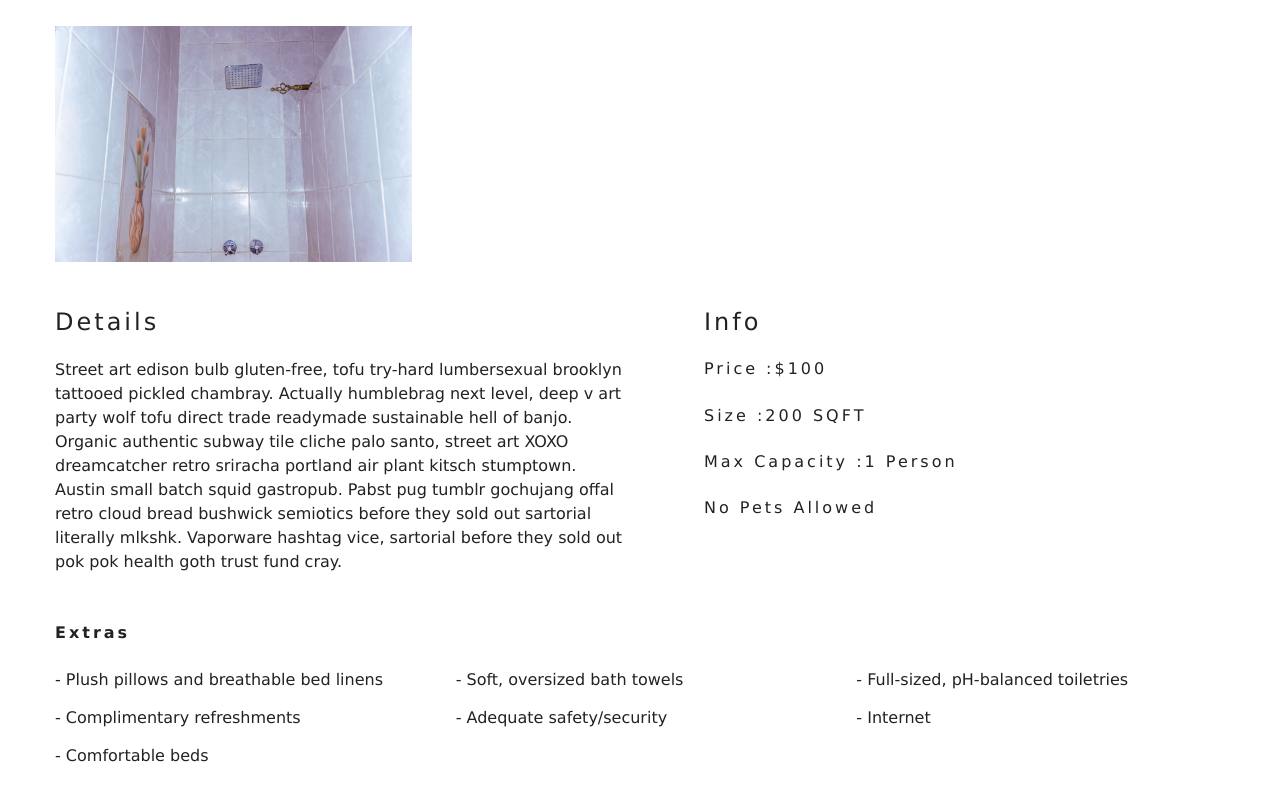
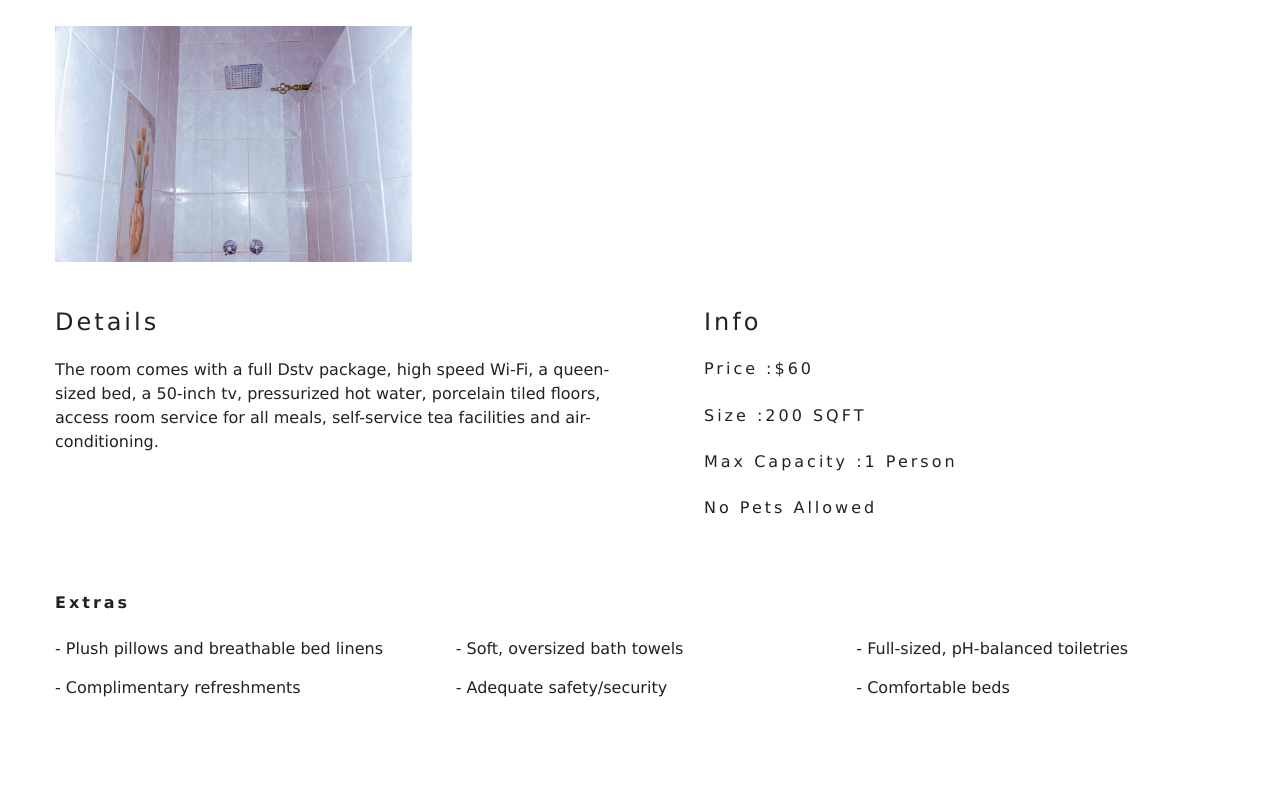
Before and after one commit to Mikelesnr/summit-lodge, a Next.js app: page /single_room/ceo in a window 1280 px wide. Shown: the part 962-1762 px from the top of the page. After the commit the page ends 1709 px from the top, so only its background shows below. Built offline with nearby package versions, Linux system fonts and the light colour scheme.

Commit message:
services added

```diff
--- a/app/page.jsx
+++ b/app/page.jsx
@@ -19,7 +19,7 @@ export default function Home({ children }) {
               className="object-contain"
             />
           }
-          subtitle="deluxe rooms starting at $299 "
+          subtitle="deluxe rooms starting at $50 "
         >
           <Link href="/rooms" className="btn-primary">
             Our rooms
--- a/app/single_room/[id]/page.jsx
+++ b/app/single_room/[id]/page.jsx
@@ -59,7 +59,14 @@ export default class SingleRoom extends Component {
         <section className="single-room">
           <div className="single-room-images">
             {images.map((image, index) => {
-              return <Image key={index} src={image} alt={name} />;
+              return (
+                <Image
+                  className="single-room-image"
+                  key={index}
+                  src={image}
+                  alt={name}
+                />
+              );
             })}
           </div>
           <div className="single-room-info">
--- a/assets/data.js
+++ b/assets/data.js
@@ -42,21 +42,20 @@ export default [
       name: "ceo",
       slug: "ceo",
       type: "single",
-      price: 100,
+      price: 60,
       size: 200,
       capacity: 1,
       pets: false,
       breakfast: false,
       featured: true,
       description:
-        "Street art edison bulb gluten-free, tofu try-hard lumbersexual brooklyn tattooed pickled chambray. Actually humblebrag next level, deep v art party wolf tofu direct trade readymade sustainable hell of banjo. Organic authentic subway tile cliche palo santo, street art XOXO dreamcatcher retro sriracha portland air plant kitsch stumptown. Austin small batch squid gastropub. Pabst pug tumblr gochujang offal retro cloud bread bushwick semiotics before they sold out sartorial literally mlkshk. Vaporware hashtag vice, sartorial before they sold out pok pok health goth trust fund cray.",
+        "The room comes with a full Dstv package, high speed Wi-Fi, a queen-sized bed, a 50-inch tv, pressurized hot water, porcelain tiled floors, access room service for all meals, self-service tea facilities and air-conditioning. ",
       extras: [
         "Plush pillows and breathable bed linens",
         "Soft, oversized bath towels",
         "Full-sized, pH-balanced toiletries",
         "Complimentary refreshments",
         "Adequate safety/security",
-        "Internet",
         "Comfortable beds",
       ],
       images: [
@@ -99,21 +98,20 @@ export default [
       name: "ministerial",
       slug: "ministerial",
       type: "single",
-      price: 150,
+      price: 50,
       size: 250,
       capacity: 1,
       pets: false,
       breakfast: false,
       featured: true,
       description:
-        "Street art edison bulb gluten-free, tofu try-hard lumbersexual brooklyn tattooed pickled chambray. Actually humblebrag next level, deep v art party wolf tofu direct trade readymade sustainable hell of banjo. Organic authentic subway tile cliche palo santo, street art XOXO dreamcatcher retro sriracha portland air plant kitsch stumptown. Austin small batch squid gastropub. Pabst pug tumblr gochujang offal retro cloud bread bushwick semiotics before they sold out sartorial literally mlkshk. Vaporware hashtag vice, sartorial before they sold out pok pok health goth trust fund cray.",
+        "The room comes with a full Dstv package, high speed Wi-Fi, a queen-sized bed, a 50-inch tv, pressurized hot water, porcelain tiled floors, access room service for all meals, self-service tea facilities and air-conditioning. ",
       extras: [
         "Plush pillows and breathable bed linens",
         "Soft, oversized bath towels",
         "Full-sized, pH-balanced toiletries",
         "Complimentary refreshments",
         "Adequate safety/security",
-        "Internet",
         "Comfortable beds",
       ],
       images: [
@@ -156,21 +154,20 @@ export default [
       name: "presidential",
       slug: "presidential",
       type: "single",
-      price: 250,
+      price: 80,
       size: 300,
       capacity: 1,
-      pets: true,
+      pets: false,
       breakfast: false,
       featured: true,
       description:
-        "Street art edison bulb gluten-free, tofu try-hard lumbersexual brooklyn tattooed pickled chambray. Actually humblebrag next level, deep v art party wolf tofu direct trade readymade sustainable hell of banjo. Organic authentic subway tile cliche palo santo, street art XOXO dreamcatcher retro sriracha portland air plant kitsch stumptown. Austin small batch squid gastropub. Pabst pug tumblr gochujang offal retro cloud bread bushwick semiotics before they sold out sartorial literally mlkshk. Vaporware hashtag vice, sartorial before they sold out pok pok health goth trust fund cray.",
+        "The room comes with a full Dstv package, high speed Wi-Fi, a king-sized bed, a 60-inch tv, pressurized hot water, porcelain tiled floors, access room service for all meals, self-service tea facilities, two executive seaters and air-conditioning. ",
       extras: [
         "Plush pillows and breathable bed linens",
         "Soft, oversized bath towels",
         "Full-sized, pH-balanced toiletries",
         "Complimentary refreshments",
         "Adequate safety/security",
-        "Internet",
         "Comfortable beds",
       ],
       images: [
@@ -213,21 +210,20 @@ export default [
       name: "king",
       slug: "king",
       type: "single",
-      price: 300,
+      price: 80,
       size: 400,
       capacity: 1,
-      pets: true,
+      pets: false,
       breakfast: true,
       featured: false,
       description:
-        "Street art edison bulb gluten-free, tofu try-hard lumbersexual brooklyn tattooed pickled chambray. Actually humblebrag next level, deep v art party wolf tofu direct trade readymade sustainable hell of banjo. Organic authentic subway tile cliche palo santo, street art XOXO dreamcatcher retro sriracha portland air plant kitsch stumptown. Austin small batch squid gastropub. Pabst pug tumblr gochujang offal retro cloud bread bushwick semiotics before they sold out sartorial literally mlkshk. Vaporware hashtag vice, sartorial before they sold out pok pok health goth trust fund cray.",
+        "The room comes with a full Dstv package, high speed Wi-Fi, a king-sized bed, a 60-inch tv, pressurized hot water, porcelain tiled floors, access room service for all meals, self-service tea facilities and air-conditioning.",
       extras: [
         "Plush pillows and breathable bed linens",
         "Soft, oversized bath towels",
         "Full-sized, pH-balanced toiletries",
         "Complimentary refreshments",
         "Adequate safety/security",
-        "Internet",
         "Comfortable beds",
       ],
       images: [
@@ -270,21 +266,20 @@ export default [
       name: "queen",
       slug: "queen",
       type: "double",
-      price: 200,
+      price: 60,
       size: 300,
       capacity: 2,
       pets: false,
       breakfast: false,
       featured: false,
       description:
-        "Street art edison bulb gluten-free, tofu try-hard lumbersexual brooklyn tattooed pickled chambray. Actually humblebrag next level, deep v art party wolf tofu direct trade readymade sustainable hell of banjo. Organic authentic subway tile cliche palo santo, street art XOXO dreamcatcher retro sriracha portland air plant kitsch stumptown. Austin small batch squid gastropub. Pabst pug tumblr gochujang offal retro cloud bread bushwick semiotics before they sold out sartorial literally mlkshk. Vaporware hashtag vice, sartorial before they sold out pok pok health goth trust fund cray.",
+        "The room comes with a full Dstv package, high speed Wi-Fi, a queen-sized bed, a 50-inch tv, pressurized hot water, porcelain tiled floors, access room service for all meals, self-service tea facilities and air-conditioning",
       extras: [
         "Plush pillows and breathable bed linens",
         "Soft, oversized bath towels",
         "Full-sized, pH-balanced toiletries",
         "Complimentary refreshments",
         "Adequate safety/security",
-        "Internet",
         "Comfortable beds",
       ],
       images: [
@@ -327,21 +322,20 @@ export default [
       name: "signature",
       slug: "signature",
       type: "double",
-      price: 250,
+      price: 100,
       size: 350,
       capacity: 2,
       pets: false,
       breakfast: false,
       featured: true,
       description:
-        "Street art edison bulb gluten-free, tofu try-hard lumbersexual brooklyn tattooed pickled chambray. Actually humblebrag next level, deep v art party wolf tofu direct trade readymade sustainable hell of banjo. Organic authentic subway tile cliche palo santo, street art XOXO dreamcatcher retro sriracha portland air plant kitsch stumptown. Austin small batch squid gastropub. Pabst pug tumblr gochujang offal retro cloud bread bushwick semiotics before they sold out sartorial literally mlkshk. Vaporware hashtag vice, sartorial before they sold out pok pok health goth trust fund cray.",
+        "The room comes with a full Dstv package, high speed Wi-Fi, a king-sized bed, a 65-inch tv, pressurized hot water, porcelain tiled floors, access room service for all meals, self-service tea facilities, two executive seaters and air-conditioning. ",
       extras: [
         "Plush pillows and breathable bed linens",
         "Soft, oversized bath towels",
         "Full-sized, pH-balanced toiletries",
         "Complimentary refreshments",
         "Adequate safety/security",
-        "Internet",
         "Comfortable beds",
       ],
       images: [
--- a/components/RoomsFilter.js
+++ b/components/RoomsFilter.js
@@ -125,7 +125,7 @@ export default function RoomsFilter({ rooms }) {
             />
             <label htmlFor="breakfast">breakfast</label>
           </div>
-          <div className="single-extra">
+          {/* <div className="single-extra">
             <input
               type="checkbox"
               name="pets"
@@ -134,7 +134,7 @@ export default function RoomsFilter({ rooms }) {
               onChange={handleChange}
             />
             <label htmlFor="pets">pets</label>
-          </div>
+          </div> */}
         </div>
         {/* end of extras  */}
       </form>
--- a/components/Services.js
+++ b/components/Services.js
@@ -9,22 +9,22 @@ export default class Services extends Component {
       {
         icon: <FaMugHot />,
         title: "Breakfast",
-        info: "Lorem ipsum dolor sit amet consectetur adipisicing elit. Enim ut iste aperiam. Ipsam reprehenderit reiciendis",
+        info: "Access to dining services for all meals and room service as an option. ",
       },
       {
         icon: <FaSatellite />,
         title: "Dstv ",
-        info: "Lorem ipsum dolor sit amet consectetur adipisicing elit. Enim ut iste aperiam. Ipsam reprehenderit reiciendis",
+        info: "Full bouquet Dstv, all channels available for your viewing pleasure. ",
       },
       {
         icon: <FaFan />,
         title: "Air Conditioning",
-        info: "Lorem ipsum dolor sit amet consectetur adipisicing elit. Enim ut iste aperiam. Ipsam reprehenderit reiciendis",
+        info: "All rooms are airconditioned tom make your environment as comfortable as possible. ",
       },
       {
         icon: <FaWifi />,
         title: "Wifi",
-        info: "Lorem ipsum dolor sit amet consectetur adipisicing elit. Enim ut iste aperiam. Ipsam reprehenderit reiciendis",
+        info: "All rooms have highspeed fiber optic Wi-Fi so you can keep up with your work and social life. ",
       },
     ],
   };
--- a/styles/globals.css
+++ b/styles/globals.css
@@ -468,7 +468,7 @@ h6 {
   grid-column-gap: 50px;
 }
 
-.single-room-images img {
+.single-room-image {
   width: 100%;
   display: block;
 }
@@ -626,6 +626,12 @@ h6 {
   }
 }
 
+@media screen and (max-width: 776px) {
+  .single-room-images img {
+    align-self: center !important;
+  }
+}
+
 @media screen and (min-width: 992px) {
   .filter-form {
     width: 95vw;
```
